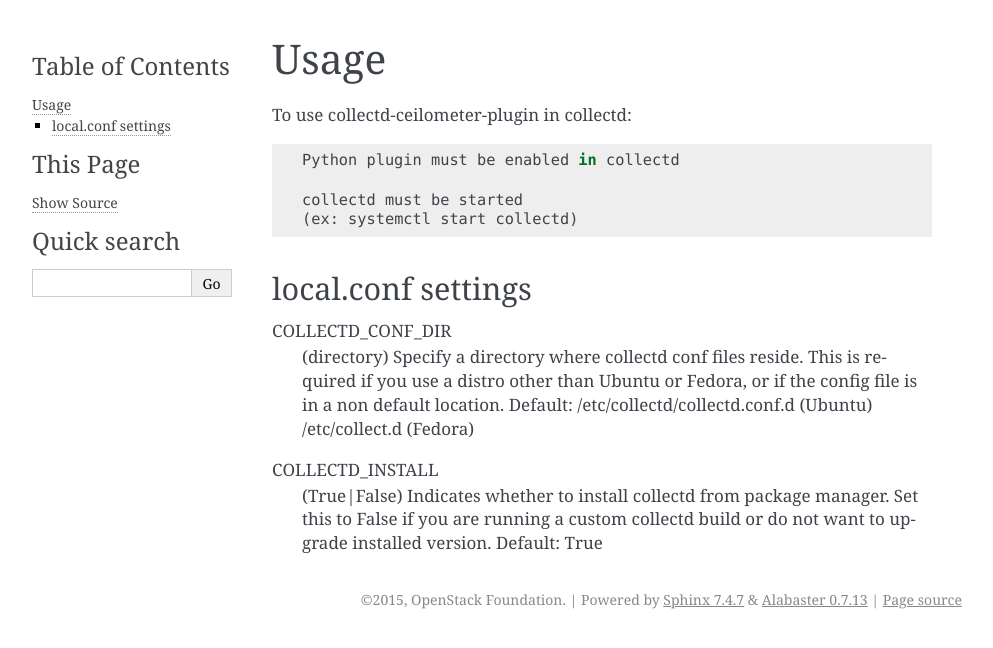
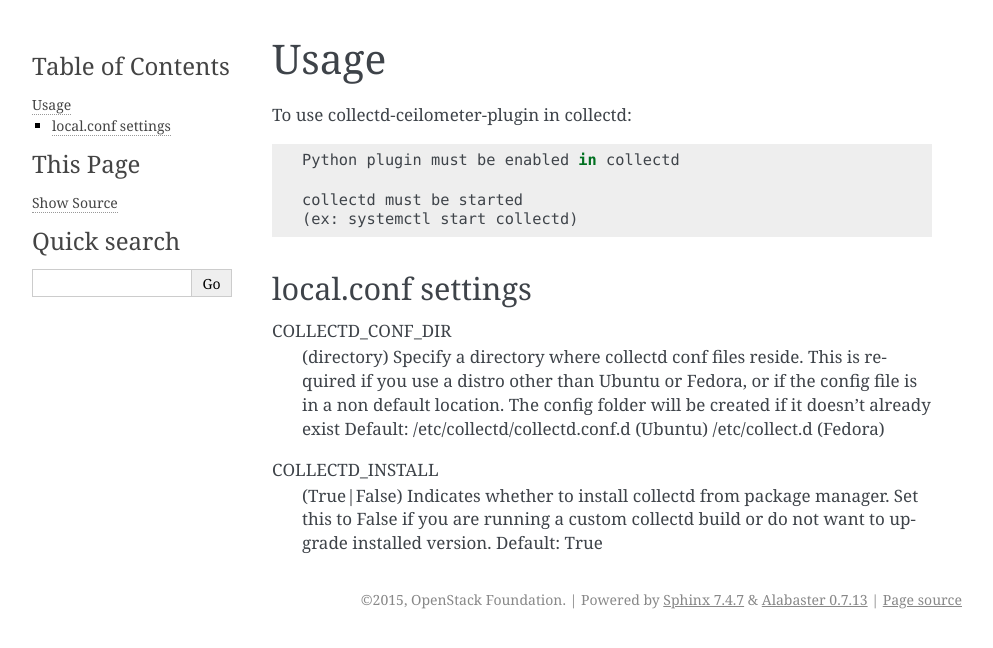
Before and after one commit to openstack-archive/collectd-openstack-plugins, a Sphinx documentation site: the page built from doc/source/usage.rst, in a window 1280 px wide. Shown: the top 648 px of the page, without its empty margins (148-1141 px from the left). Built offline with Sphinx 7.4.7, drawn with Linux system fonts in a browser that asks for light colours.

Commit message:
Make sure the collectd config dir exists
* Adding fuction to check if collectd config folder exists, and create
    the folder if it doesn't.

Change-Id: I87d2e233d6db7db083aa6795037f9e73fe708b80
Closes-Bug: #1596971

```diff
--- a/doc/source/usage.rst
+++ b/doc/source/usage.rst
@@ -15,7 +15,8 @@ local.conf settings
 COLLECTD_CONF_DIR
     (directory) Specify a directory where collectd conf files reside.
     This is required if you use a distro other than Ubuntu or Fedora, or if
-    the config file is in a non default location.
+    the config file is in a non default location. The config folder will be created if
+    it doesn't already exist
     Default: /etc/collectd/collectd.conf.d (Ubuntu) /etc/collect.d (Fedora)
 
 
```
Also changed, not shown: 1 other file.
